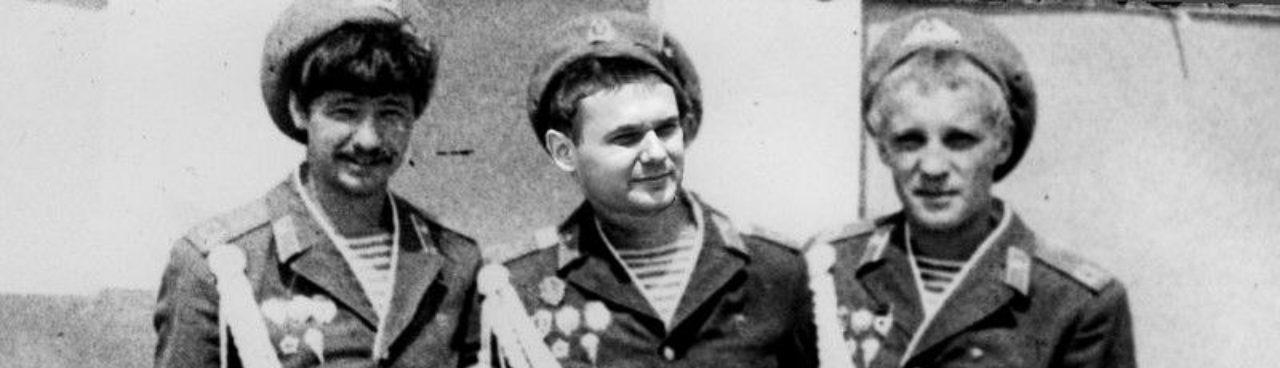
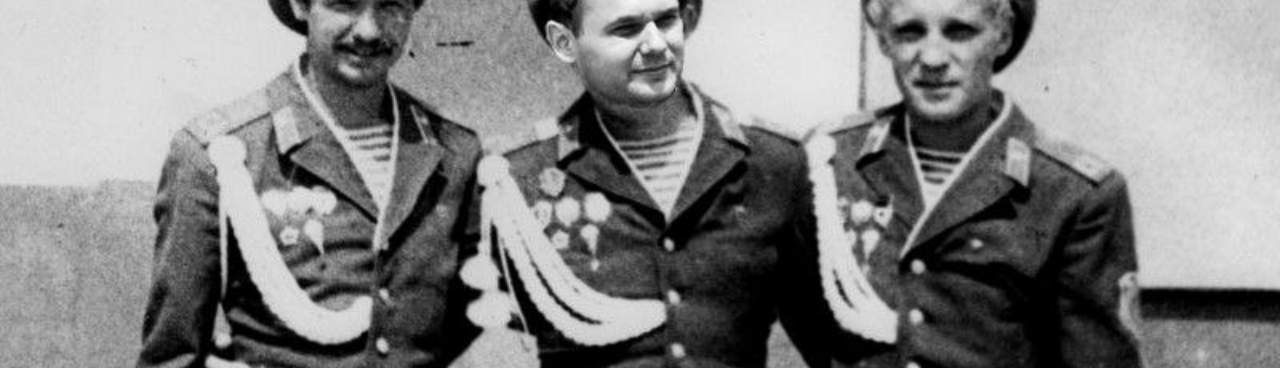
Before and after one commit to randomname1231/bye, a plain HTML site: page index.html in a window 1280 px wide. Shown: the top 368 px of the page. Drawn offline with Linux system fonts and the light colour scheme.

Commit message:
чутка поменял кой чего

```diff
--- a/style.css
+++ b/style.css
@@ -6,7 +6,7 @@ html, body {
 }
 
 body {
-  background: url(bg.jpg) no-repeat 0 0;
+  background: url(bg.jpg) no-repeat center center;
   background-size: cover;
 }
 
```
